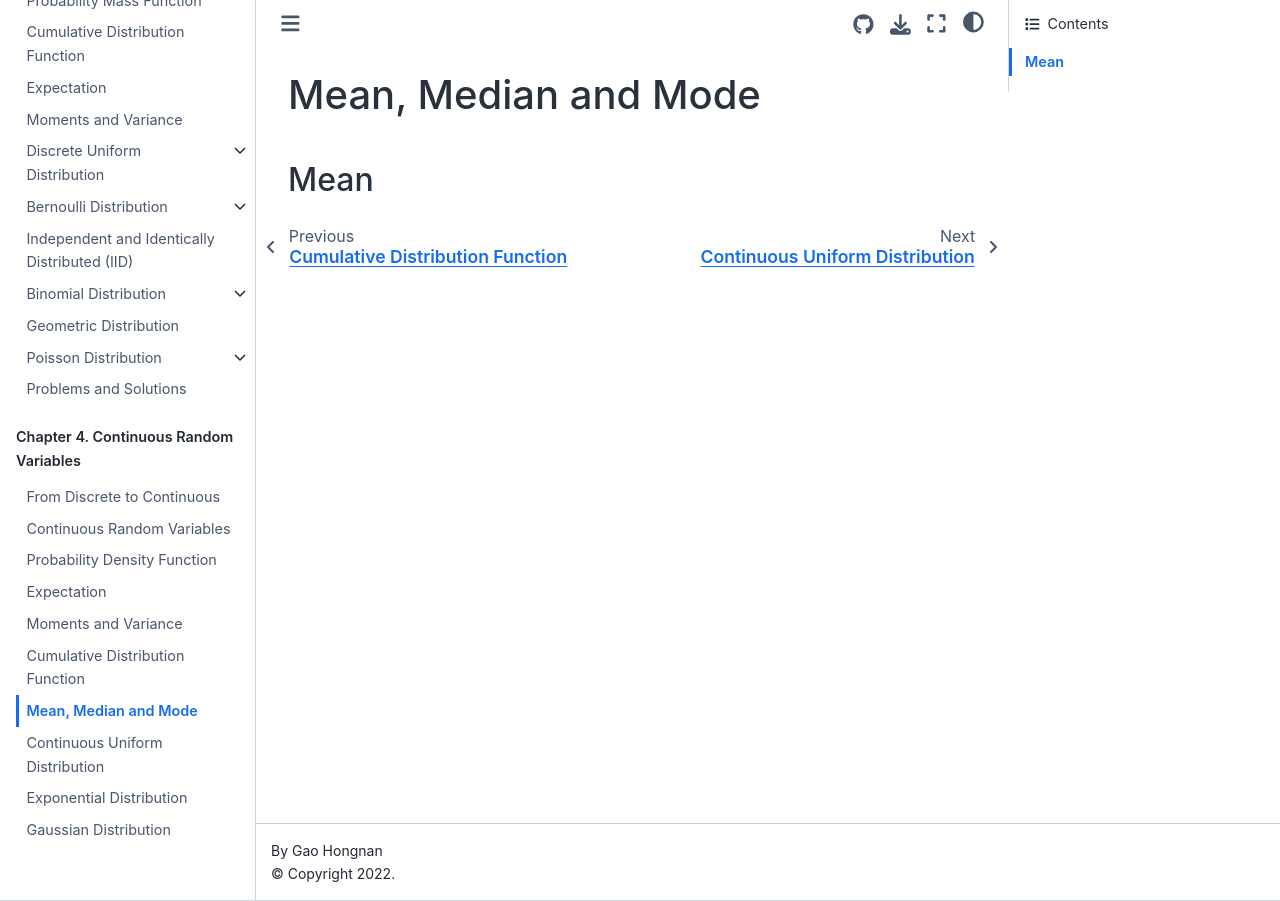
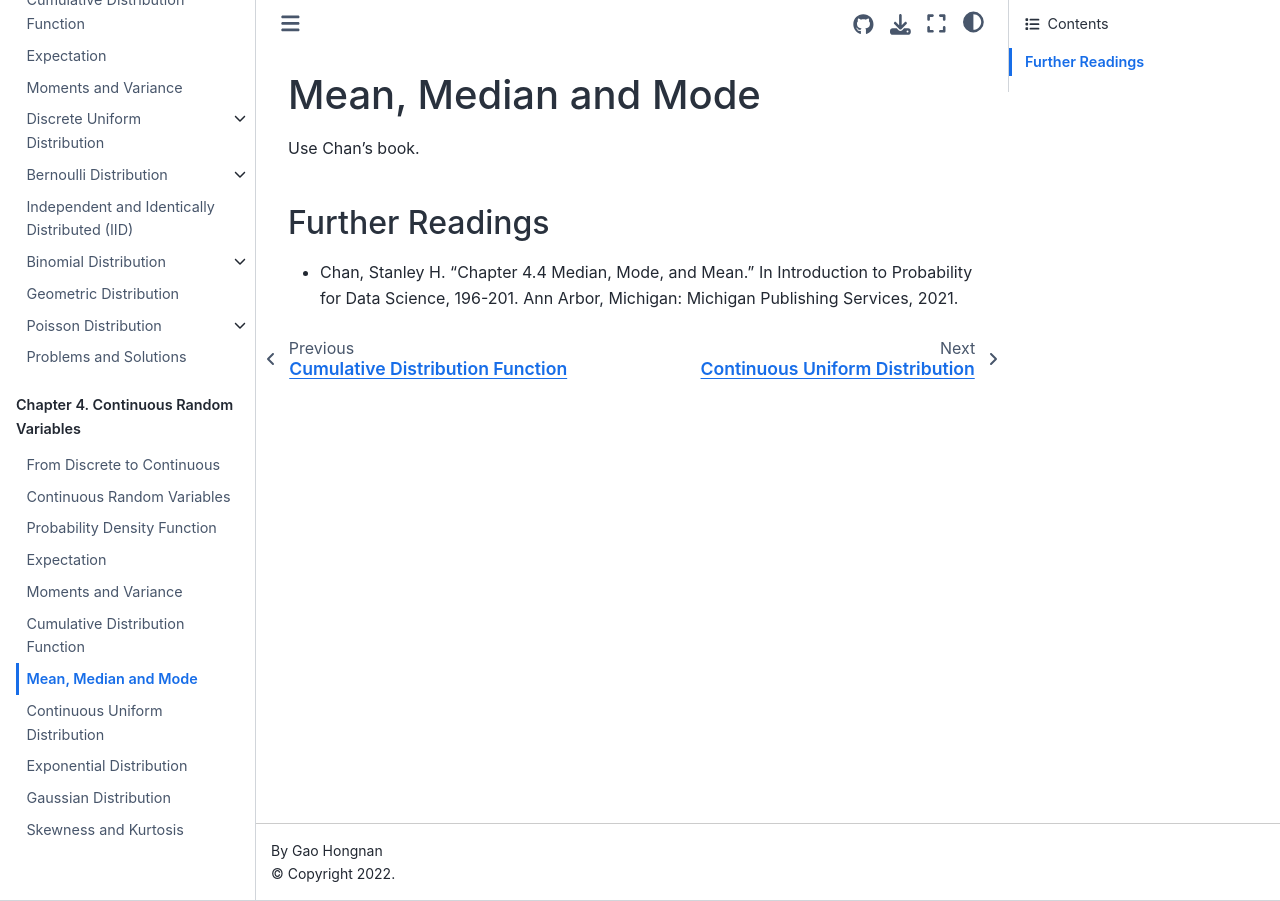
Before and after one commit to tan-wt/gaohn-probability-stats, a Jupyter Book: the page built from content/04_continuous_random_variables/0406_mean_median_mode.md, in a window 1280 px wide. Built offline with Jupyter Book 1.0.4 settings and Sphinx 7.4.7 and the Sphinx Book theme 1.1.4, drawn with Linux system fonts in a browser that asks for light colours; pages that are not in the unit, such as notebooks, are missing from menus.

Commit message:
docs: add further readings for 0406_mean_median_mode and 0410_skewness_and_kurtosis to update next time

```diff
--- a/content/04_continuous_random_variables/0406_mean_median_mode.md
+++ b/content/04_continuous_random_variables/0406_mean_median_mode.md
@@ -1,3 +1,8 @@
 # Mean, Median and Mode
 
-## Mean
+Use Chan's book.
+
+
+## Further Readings
+
+- Chan, Stanley H. "Chapter 4.4 Median, Mode, and Mean." In Introduction to Probability for Data Science, 196-201. Ann Arbor, Michigan: Michigan Publishing Services, 2021.
--- a/content/_toc.yml
+++ b/content/_toc.yml
@@ -54,6 +54,7 @@ parts:
     - file: 04_continuous_random_variables/0407_continuous_uniform_distribution.md
     - file: 04_continuous_random_variables/0408_exponential_distribution.md
     - file: 04_continuous_random_variables/0409_gaussian_distribution.md
+    - file: 04_continuous_random_variables/0410_skewness_and_kurtosis.md
   - caption: References
     chapters:
     - file: bibliography/bibliography.md
```
Also changed, not shown: content/04_continuous_random_variables/0410_skewness_and_kurtosis.md (added, +8 -0 lines).
